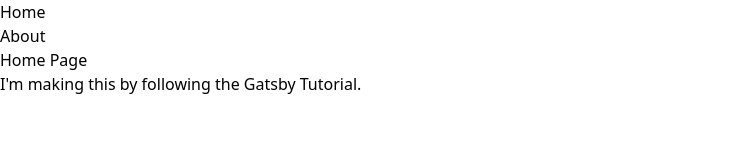
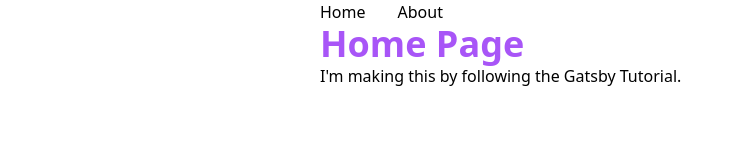
Before and after one commit to codingcrane/personal-website, a Gatsby site: page / in a window 1280 px wide. Shown: the whole page, without its empty margins (0-743 px from the left). Built offline with nearby package versions, Linux system fonts and the light colour scheme; Gatsby itself is replaced by a stand-in of ours.

Commit message:
Style page layouts

```diff
--- a/src/components/layout.js
+++ b/src/components/layout.js
@@ -3,19 +3,23 @@ import { Link } from "gatsby";
 
 const Layout = ({ pageTitle, children }) => {
   return (
-    <div>
+    <div className="font-sans m-auto max-w-screen-sm">
       <nav>
-        <ul>
-          <li>
-            <Link to="/">Home</Link>
+        <ul className="flex list-none pl-0">
+          <li className="pr-8">
+            <Link to="/" className="text-black">
+              Home
+            </Link>
           </li>
-          <li>
-            <Link to="/about">About</Link>
+          <li className="pr-8">
+            <Link to="/about" className="text-black">
+              About
+            </Link>
           </li>
         </ul>
       </nav>
       <main>
-        <h1>{pageTitle}</h1>
+        <h1 className="text-purple-500 text-4xl font-bold">{pageTitle}</h1>
         {children}
       </main>
     </div>
```
